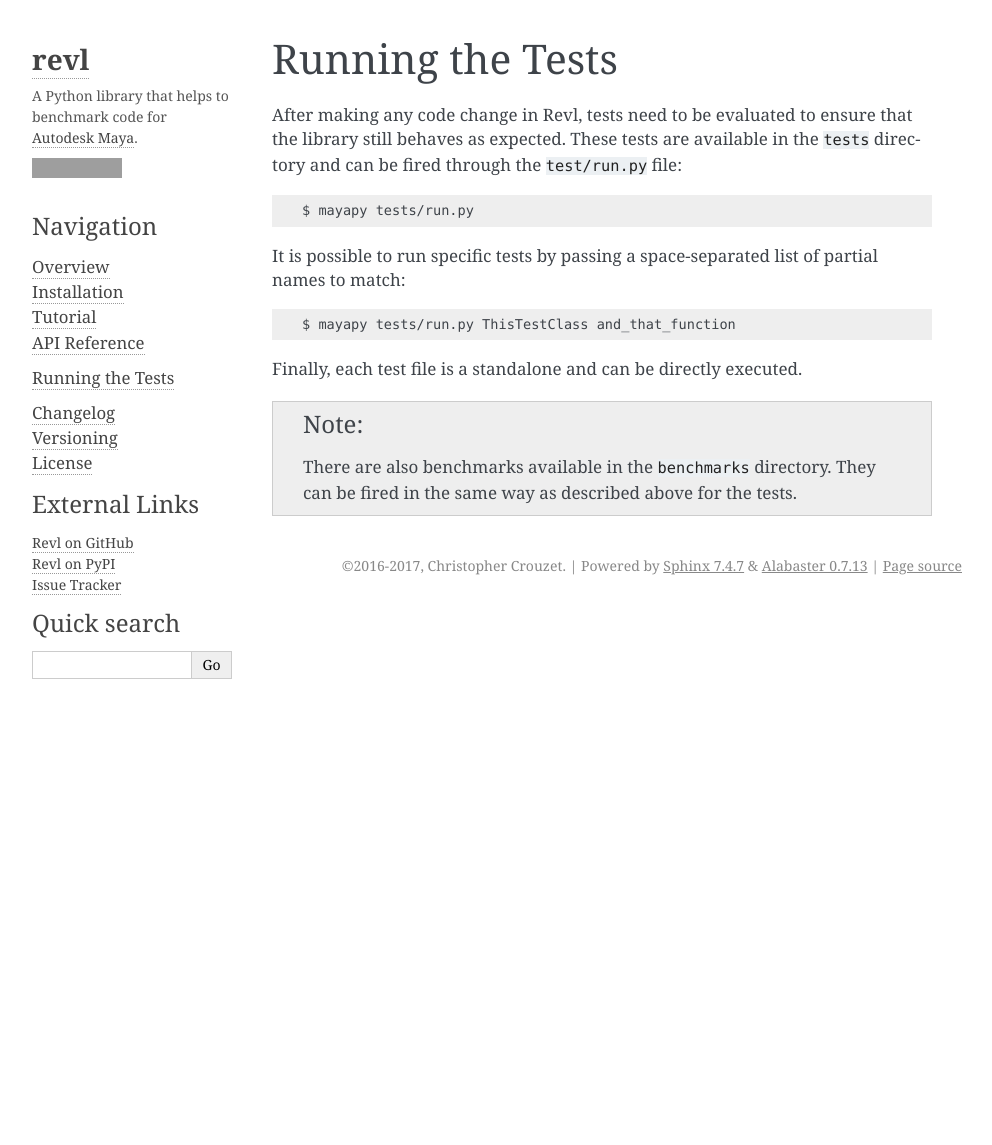
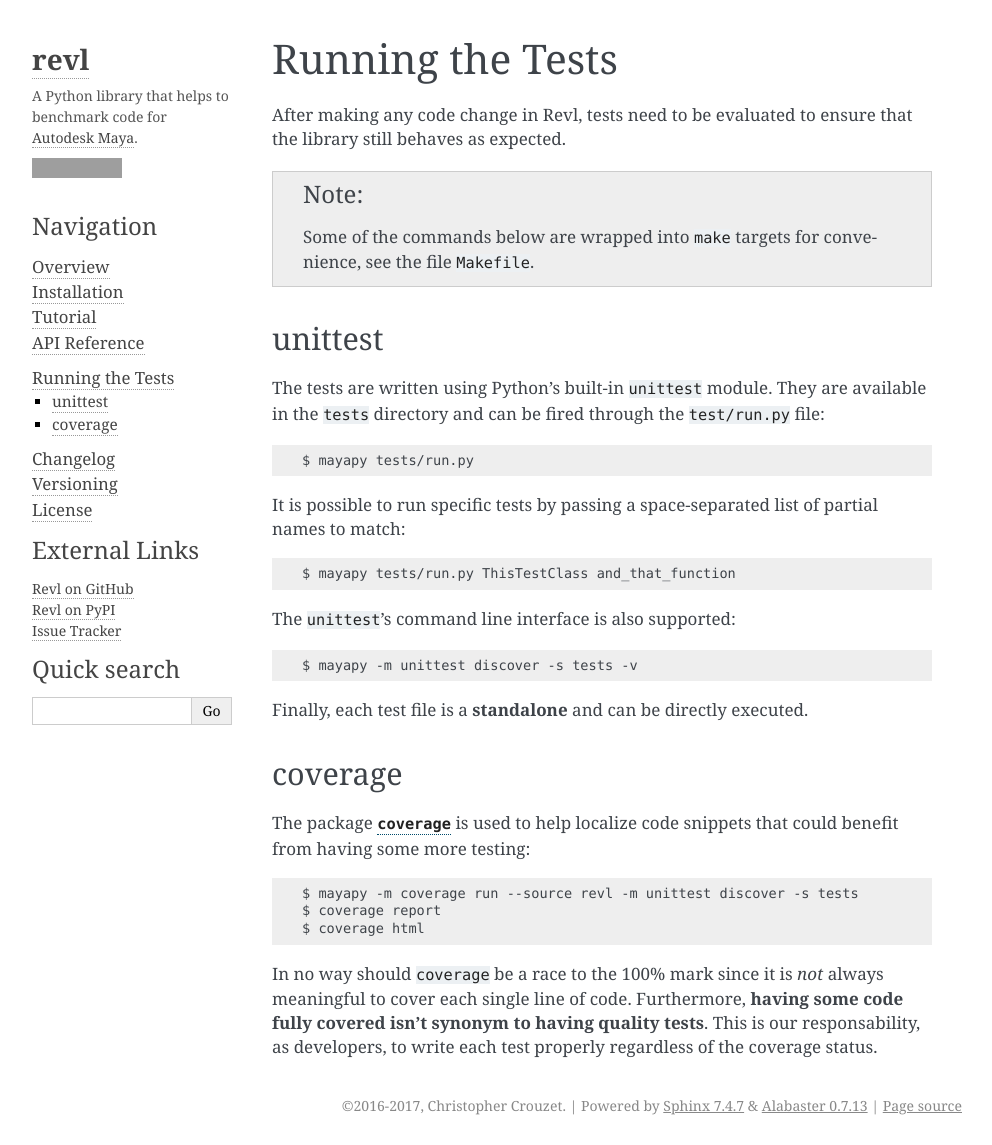
Before and after one commit to christophercrouzet/revl, a Sphinx documentation site: the page built from doc/tests.rst, in a window 1280 px wide and 1145 px high. Shown: the whole window, without its empty margins (148-1140 px from the left). Built offline with Sphinx 7.4.7, drawn with Linux system fonts in a browser that asks for light colours; grey boxes are pictures that could not be loaded.

Commit message:
Update the tests section

```diff
--- a/doc/tests.rst
+++ b/doc/tests.rst
@@ -4,8 +4,20 @@
 =================
 
 After making any code change in Revl, tests need to be evaluated to ensure that
-the library still behaves as expected. These tests are available in the
-``tests`` directory and can be fired through the ``test/run.py`` file:
+the library still behaves as expected.
+
+.. note::
+
+   Some of the commands below are wrapped into ``make`` targets for
+   convenience, see the file ``Makefile``.
+
+
+unittest
+--------
+
+The tests are written using Python's built-in ``unittest`` module. They are
+available in the ``tests`` directory and can be fired through the
+``test/run.py`` file:
 
 .. code-block:: bash
 
@@ -20,9 +32,36 @@
    $ mayapy tests/run.py ThisTestClass and_that_function
 
 
-Finally, each test file is a standalone and can be directly executed.
+The ``unittest``'s command line interface is also supported:
 
-.. note::
+.. code-block:: bash
 
-   There are also benchmarks available in the ``benchmarks`` directory. They
-   can be fired in the same way as described above for the tests.
+   $ mayapy -m unittest discover -s tests -v
+
+
+Finally, each test file is a **standalone** and can be directly executed.
+
+
+coverage
+--------
+
+The package |coverage|_ is used to help localize code snippets that could
+benefit from having some more testing:
+
+.. code-block:: bash
+
+   $ mayapy -m coverage run --source revl -m unittest discover -s tests
+   $ coverage report
+   $ coverage html
+
+
+In no way should ``coverage`` be a race to the 100% mark since it is *not*
+always meaningful to cover each single line of code. Furthermore, **having some
+code fully covered isn't synonym to having quality tests**. This is our
+responsability, as developers, to write each test properly regardless of the
+coverage status.
+
+
+.. |coverage| replace:: ``coverage``
+
+.. _coverage: https://bitbucket.org/ned/coveragepy
```
